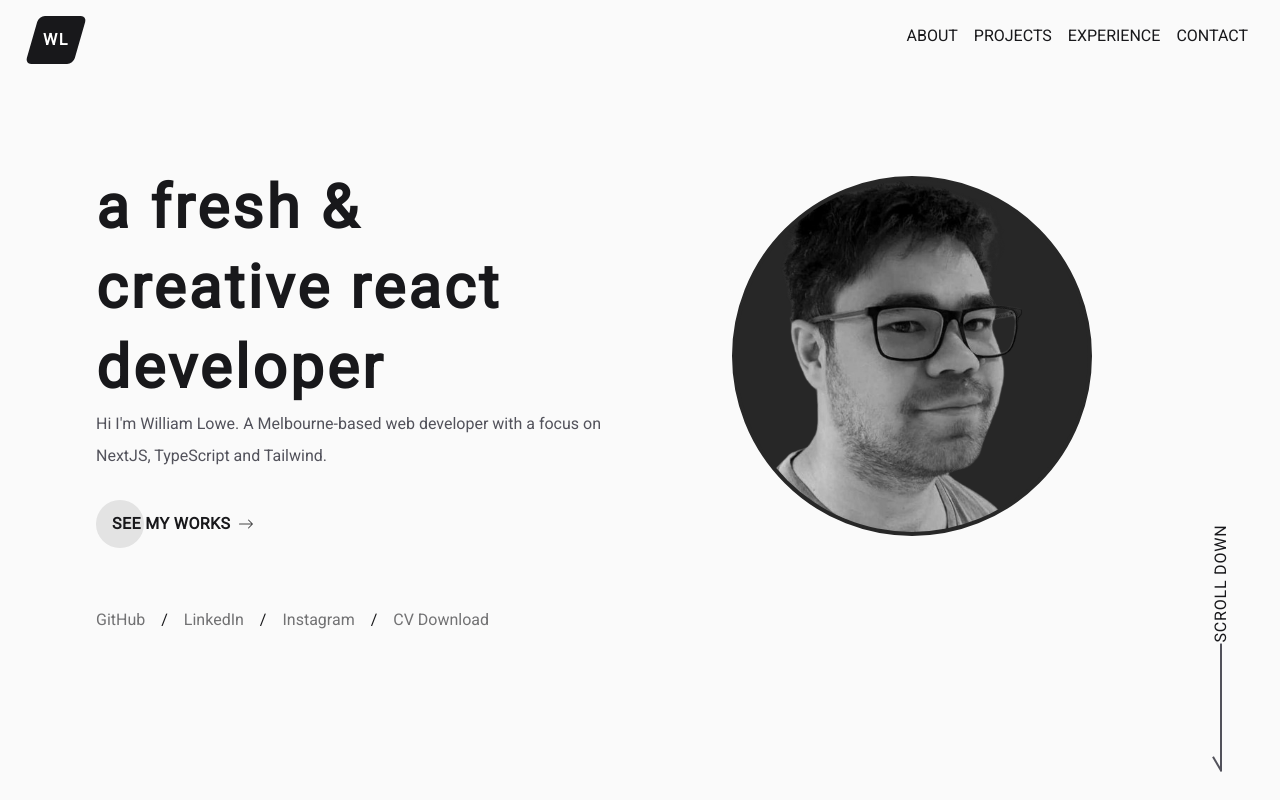
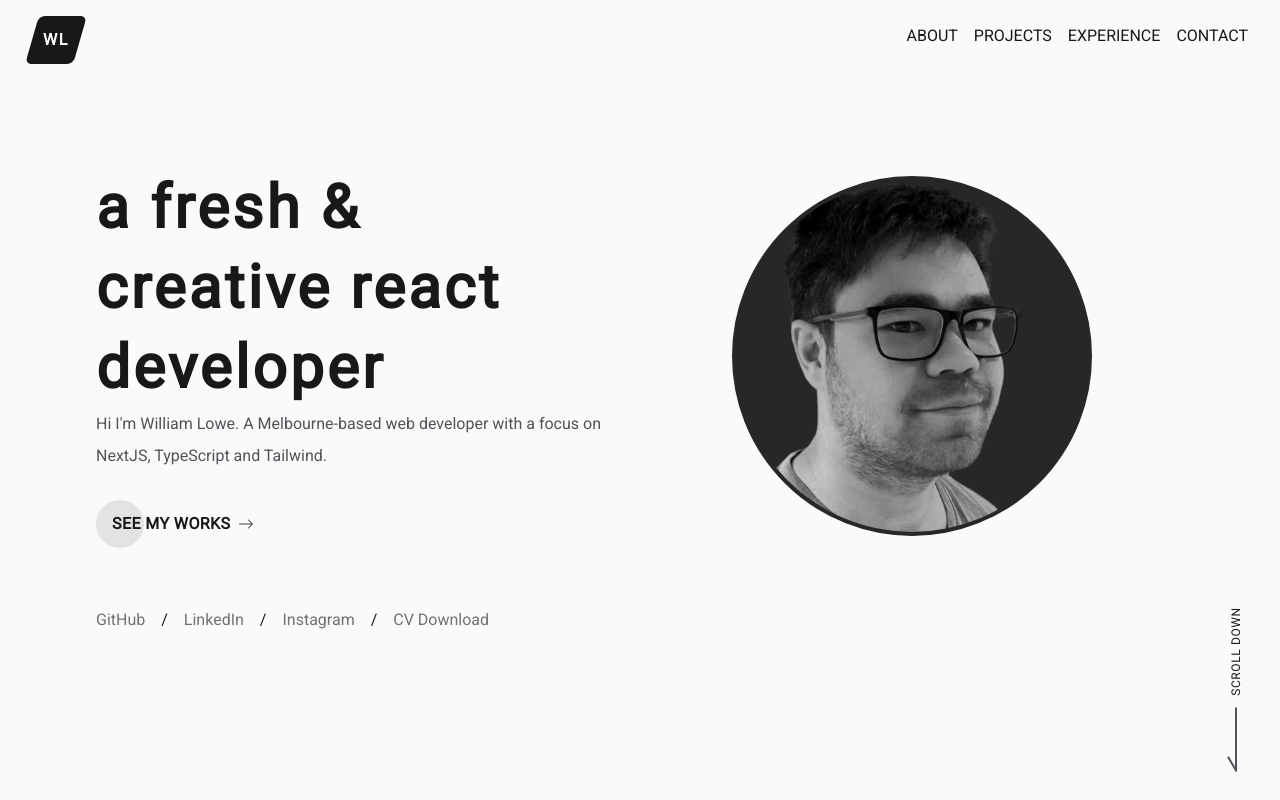
Before and after one commit to williamalowe/portfolio, a Next.js app: page / in a window 1280 px wide. Shown: the top 800 px of the page. Built offline with nearby package versions, Linux system fonts and the light colour scheme.

Commit message:
styles: adjust links-arrow component sizing

```diff
--- a/src/components/links-arrow.tsx
+++ b/src/components/links-arrow.tsx
@@ -20,9 +20,9 @@ export default function LinksArrow({ href }: { href: string }) {
           repeatType: "reverse",
         }}
       >
-        <p className="-rotate-90 uppercase tracking-wider">Scroll down</p>
-        <div className="relative w-[2px] h-32">
-          <div className="absolute top-0 left-0 w-[2px] h-32 bg-zinc-600" />
+        <p className="-rotate-90 uppercase text-xs tracking-wider">Scroll down</p>
+        <div className="relative w-[2px] h-16">
+          <div className="absolute top-0 left-0 w-[2px] h-16 bg-zinc-600" />
           <div className="absolute bottom-0 -left-[4px] w-[2px] h-4 bg-zinc-600 -rotate-[30deg]" />
         </div>
       </motion.div>
```
